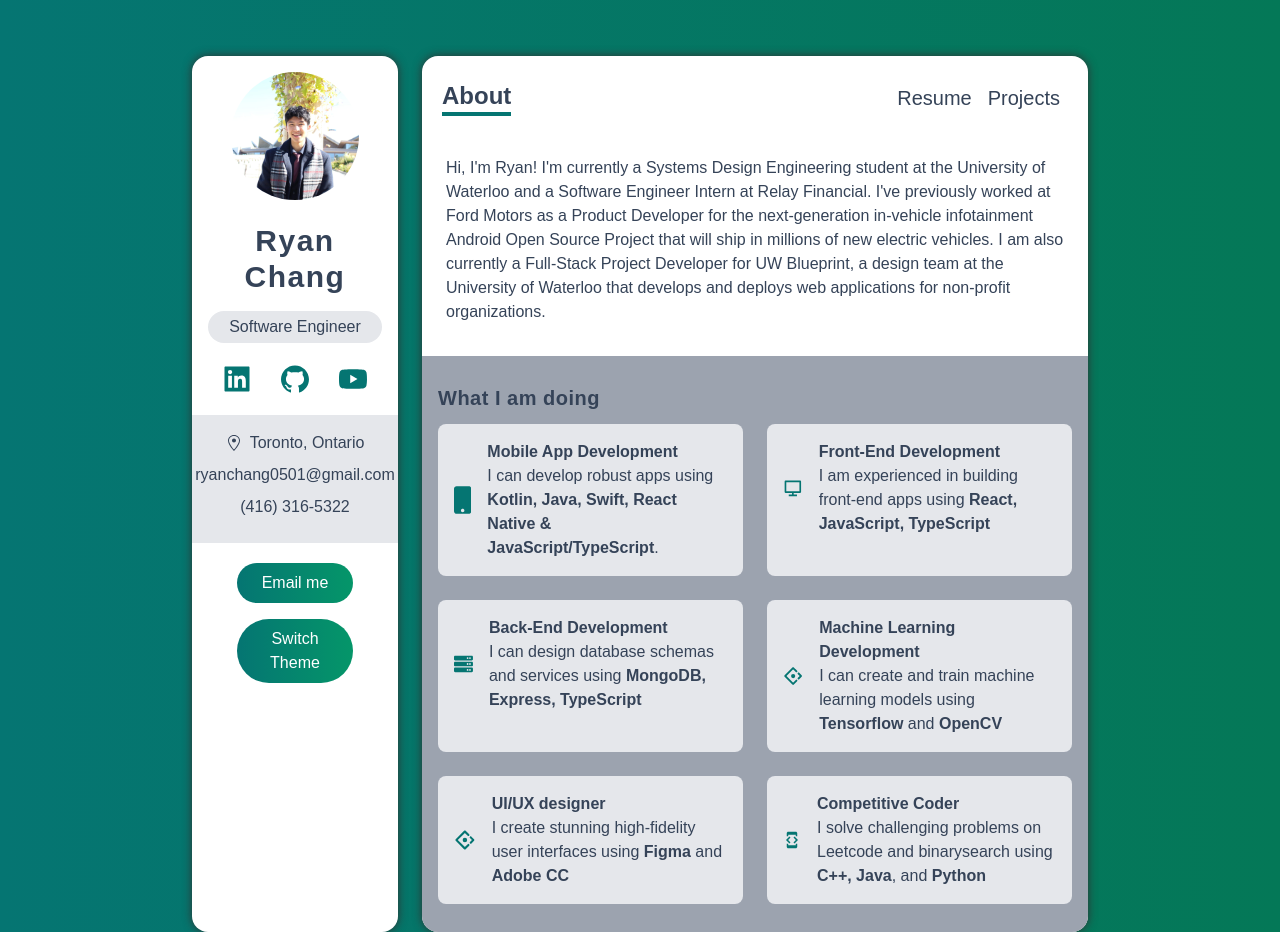
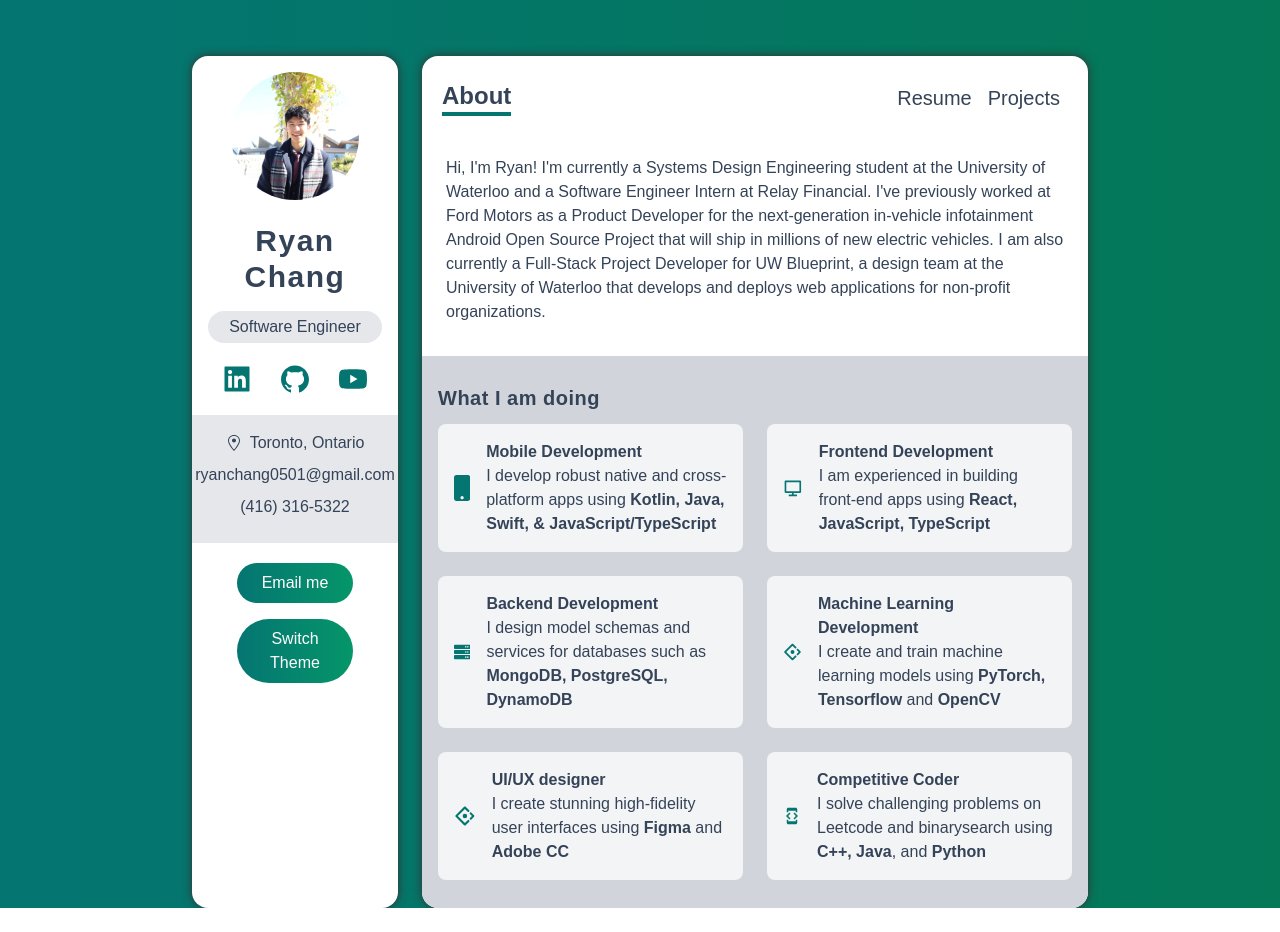
Before and after one commit to rchang0501/Ryan-Chang-Personal-Website, a Next.js app: page / in a window 1280 px wide. After the commit the page ends 908 px from the top, so only its background shows below. Built offline with nearby package versions, Linux system fonts and the light colour scheme.

Commit message:
updated what i am doing section

```diff
--- a/data.ts
+++ b/data.ts
@@ -9,27 +9,27 @@ import { BsCircleFill } from "react-icons/bs";
 export const services: Service[] = [
   {
     Icon: FaMobile,
-    title: "Mobile App Development",
+    title: "Mobile Development",
     about:
-      "I can develop robust apps using <b>Kotlin, Java, Swift, React Native & JavaScript/TypeScript</b>.  ",
+      "I develop robust native and cross-platform apps using <b>Kotlin, Java, Swift, & JavaScript/TypeScript</b>  ",
   },
   {
     Icon: RiComputerLine,
-    title: "Front-End Development",
+    title: "Frontend Development",
     about:
       "I am experienced in building front-end apps using <b>React, JavaScript, TypeScript</b> ",
   },
   {
     Icon: FaServer,
-    title: "Back-End Development",
+    title: "Backend Development",
     about:
-      "I can design database schemas and services using <b>MongoDB, Express, TypeScript</b>",
+      "I design model schemas and services for databases such as <b>MongoDB, PostgreSQL, DynamoDB</b>",
   },
   {
     Icon: AiOutlineAntDesign,
     title: "Machine Learning Development",
     about:
-      "I can create and train machine learning models using <b>Tensorflow</b> and <b>OpenCV</b>",
+      "I create and train machine learning models using <b>PyTorch, Tensorflow</b> and <b>OpenCV</b>",
   },
   {
     Icon: AiOutlineAntDesign,
--- a/pages/index.tsx
+++ b/pages/index.tsx
@@ -39,7 +39,7 @@ const About = ({ endpoint }) => {
         applications for non-profit organizations.
       </h6>
       <div
-        className="flex-grow p-4 mt-5 bg-gray-400 dark:bg-dark-100 "
+        className="flex-grow p-4 mt-5 bg-gray-300 dark:bg-dark-100 "
         style={{ marginLeft: "-1.5rem", marginRight: "-1.5rem" }}
       >
         <h4 className="my-3 text-xl font-semibold tracking-wide">
@@ -56,7 +56,7 @@ const About = ({ endpoint }) => {
           {services.map((service) => (
             <motion.div
               variants={fadeInUp}
-              className="col-span-2 p-2 bg-gray-200 rounded-lg dark:bg-dark-200 md:col-span-1 "
+              className="col-span-2 p-2 bg-gray-100 rounded-lg dark:bg-dark-200 md:col-span-1 "
               key={service.title}
             >
               <ServiceCard service={service} />
```
